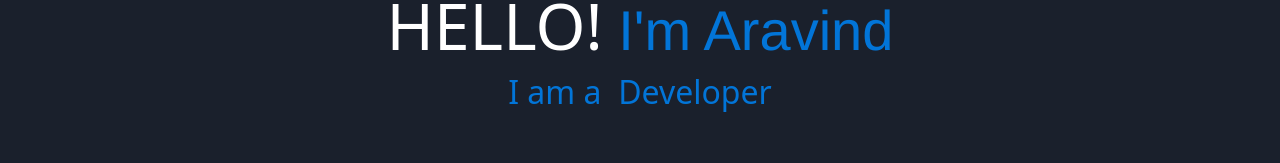
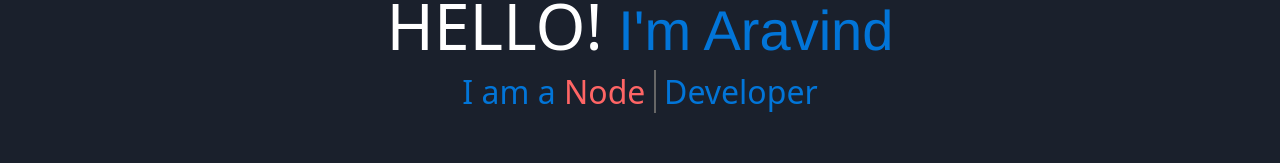
Before and after one commit to Aravindan-111/My-Portfolio, a React (Create React App) app: page / in a window 1280 px wide. Shown: the part 168-331 px from the top of the page. Built offline with nearby package versions, Linux system fonts and the light colour scheme.

Commit message:
color-updated

```diff
--- a/src/components/Home.jsx
+++ b/src/components/Home.jsx
@@ -19,8 +19,7 @@
             <h2 className="lead" align="center">
               I am a&nbsp;
               <span
-                class="txt-rotate"
-                className="text-rotate"
+                className="txt-rotate"
                 data-period="2000"
                 data-rotate='[ "React JS", "Node JS", "JavaScript", "HTML"]'
               ></span>
--- a/src/components/styles.css
+++ b/src/components/styles.css
@@ -177,7 +177,7 @@
   color: var(--text-color);
   border: 1px solid transparent;
 }
-.text-rotate {
+.txt-rotate {
   color: rgb(255, 101, 101);
 }
 
```
